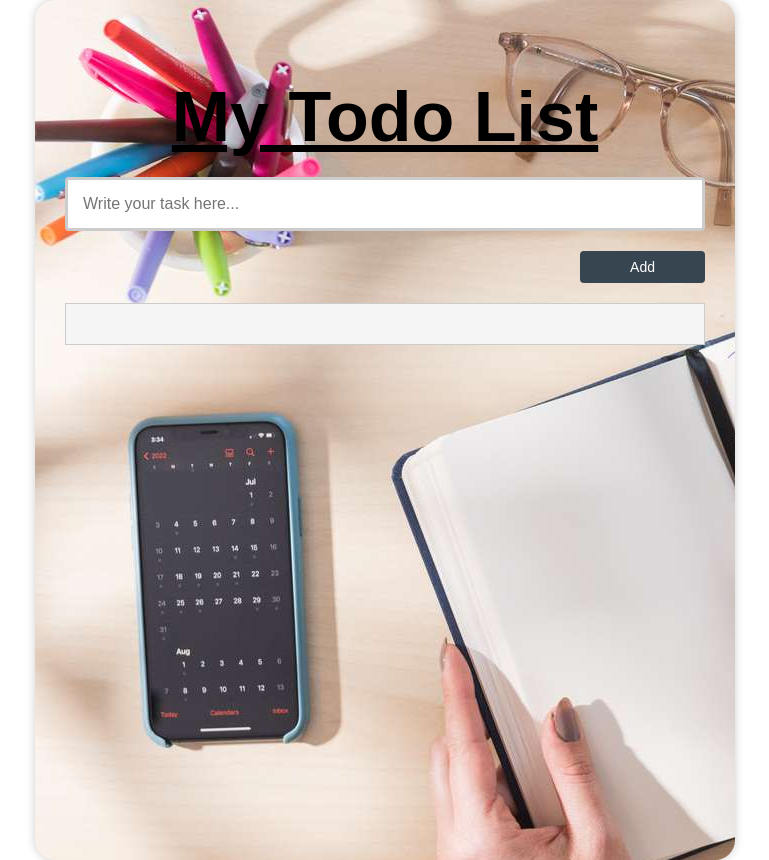
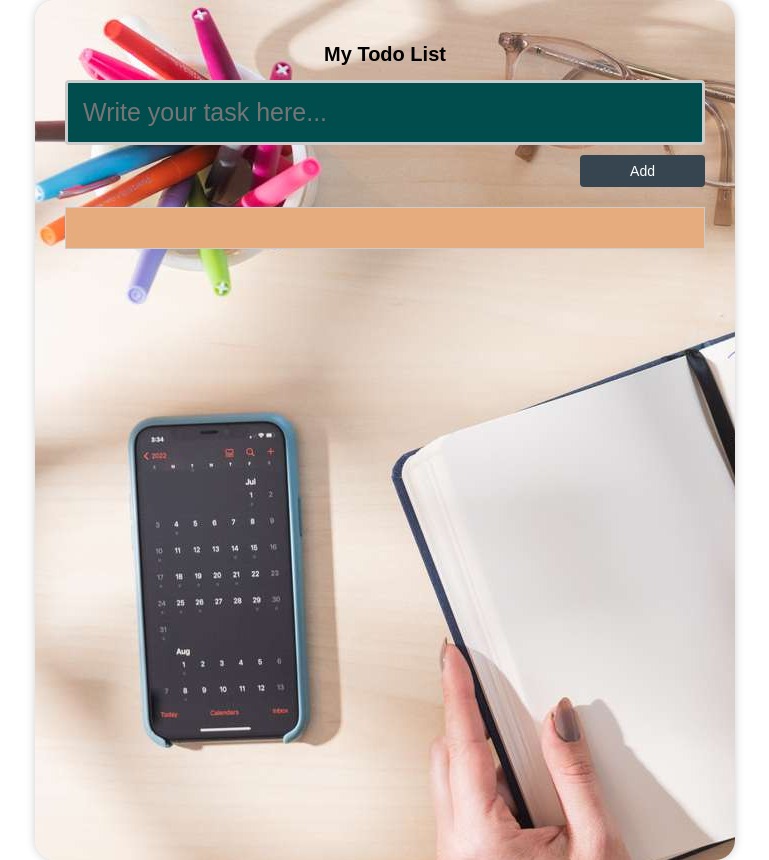
Before and after one commit to damncode12/ToDoList, a React (Create React App) app: page / in a window 1280 px wide. Shown: the whole page, without its empty margins (255-1024 px from the left). Built offline with nearby package versions, Linux system fonts and the light colour scheme.

Commit message:
Update todo.css

```diff
--- a/src/components/todo/todo.css
+++ b/src/components/todo/todo.css
@@ -5,7 +5,6 @@
   justify-content: flex-start;
   height: 100vh;
   font-family: Arial, sans-serif;
-  background-color: #DAF7A6  ;
   border-radius: 20px;
   box-shadow: 0 0 10px rgba(0, 0, 0, 0.2);
   width: 50%;
@@ -15,19 +14,22 @@
 
 }
 
-.todo h1 {
+#head{
   color: black;
   margin-bottom: 20px;
-  font-size: 70px;
-  text-decoration: underline;
+  font-size: 40px;
+  text-decoration: dashed underline;
+
 }
 
 .todo input[type="text"] {
   padding: 15px;
-  font-size: 16px;
+  font-size: 25px;
+  color: white;
+  background-color: #014D4E;
   border-radius: 4px;
   border: 3px solid #ccc;
-  margin-bottom: 20px;
+  margin-bottom: 10px;
   width: 100%;
   box-sizing: border-box;
 }
@@ -52,7 +54,7 @@
   width: 100%;
   padding: 20px;
   box-sizing: border-box;
-  background-color: whitesmoke;
+  background-color: rgb(230, 172, 125);
 }
 
 .todo li {
```
